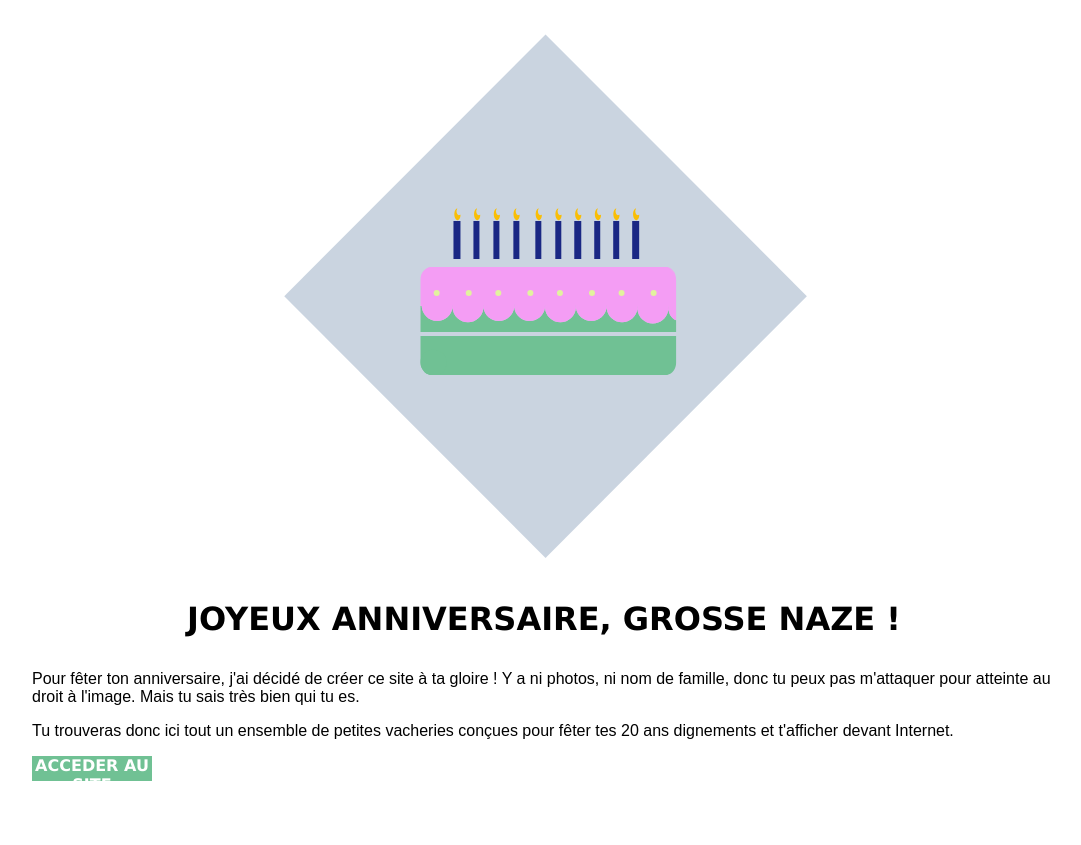
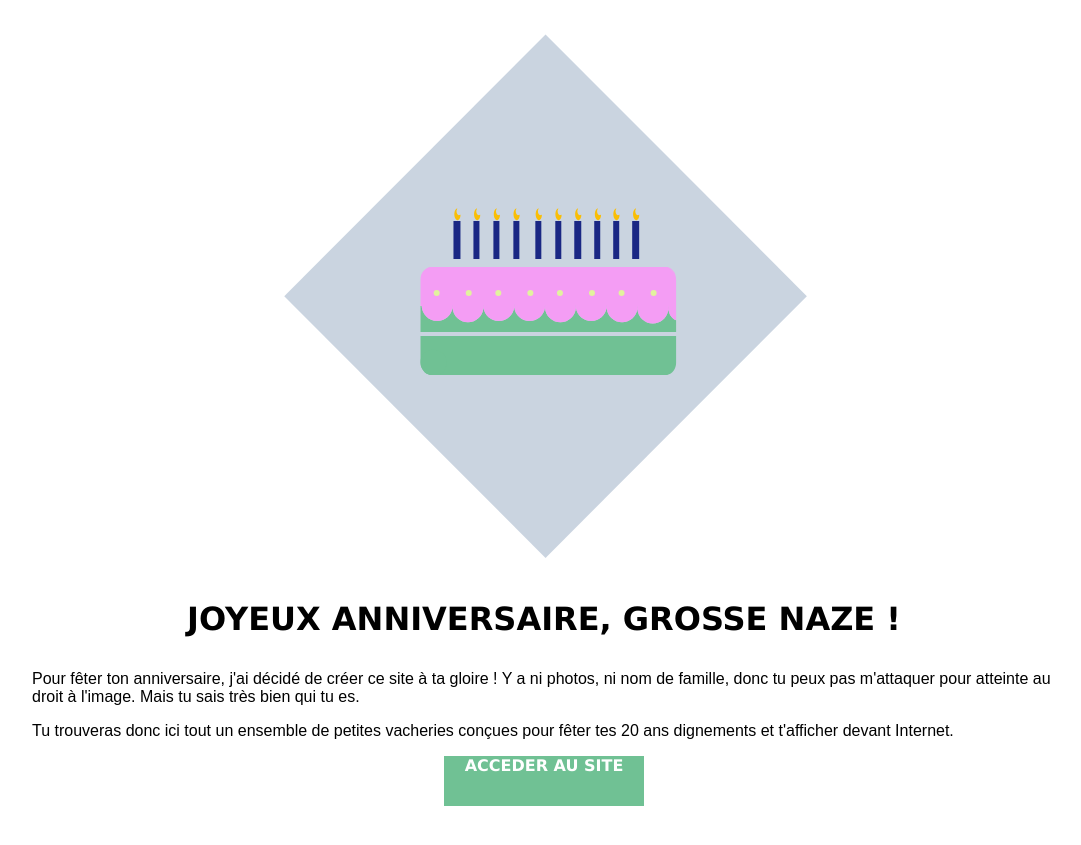
Before and after one commit to Simpleprune/simpleprune.github.io, a Jekyll site: the page accueil.html, which Jekyll copies as it is, in a window 1280 px wide. Shown: the top 845 px of the page, without its empty margins (96-1177 px from the left). Built offline with Jekyll 4.4.1, drawn with Linux system fonts in a browser that asks for light colours.

Commit message:
Update style.css

```diff
--- a/css/style.css
+++ b/css/style.css
@@ -30,8 +30,9 @@ margin: 0 auto;
   text-align: center;
   text-transform: uppercase;
   color: white;
-  height: 25px;
-  width: 120px;
+  height: 50px;
+  width: 200px;
+  margin:0 auto;
 }
 
 .buttn-ys-highlight{
@@ -42,7 +43,9 @@ margin: 0 auto;
   text-align: center;
   text-transform: uppercase;
   color: white;
-  height: 25px;
-  width: 120px;
+  height: 50px;
+  width: 200px;
   border-color:#1469E2;
+  margin:0 auto;
+
 }
```
